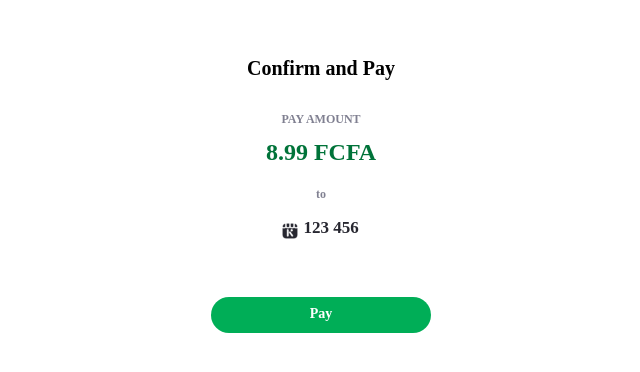
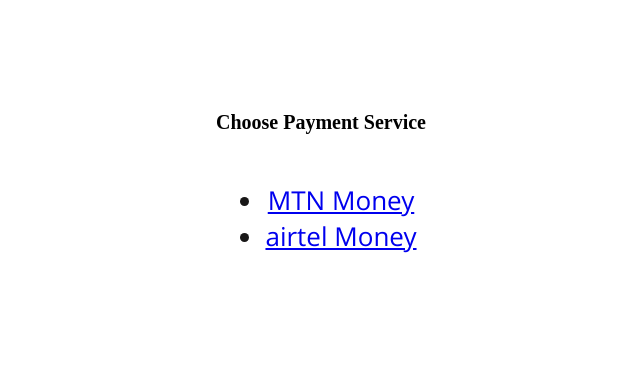
Before and after one commit to kaiostech/kpos, a React (Create React App) app: page / in a window 1280 px wide. Shown: the part 218-590 px from the top of the page, without its empty margins (319-959 px from the left). Built offline with nearby package versions, Linux system fonts and the light colour scheme.

Commit message:
add router

```diff
--- a/package.json
+++ b/package.json
@@ -13,6 +13,7 @@
     "gh-pages": "^4.0.0",
     "react": "^18.2.0",
     "react-dom": "^18.2.0",
+    "react-router-dom": "^6.6.1",
     "react-scripts": "5.0.1",
     "typescript": "^4.4.2",
     "web-vitals": "^2.1.0"
--- a/src/App.css
+++ b/src/App.css
@@ -29,6 +29,12 @@
   letter-spacing: normal;
   text-align: center;
   color: var(--7-000000);
+}
+
+.App-header h1 span{
+  font-size: 3rem;
+  font-weight: bold;
+  color: var(--blue-light);
 }
 
 .App-header h2 {
--- a/src/App.tsx
+++ b/src/App.tsx
@@ -1,28 +1,19 @@
-import React, { useState } from 'react';
-import tick from './ic-tick.svg';
+import React from 'react';
+import {Route, Routes} from "react-router-dom";
 import './App.css';
 
+import PaymentService from './Paymentservices';
+import PaymentConfirm from './Paymentconfirm';
+
+
 function App() {
-  const [isMain, setMain] = useState(true);
-  const toggleClass = () => {
-    setMain(!isMain);
-    console.log(isMain);
-  }
-
   return (
     <div className="App">
-      {/* className={isActive ? 'your_className': null}  */}
-      <header className={isMain ? "App-header" : "App-header second"}>
-        <img src={tick} className="tick" alt="tick" />
-        <h1 className='main'>Confirm and Pay</h1>
-        <h1 className='second'>Payment Success</h1>
-        <h2 className='main'>PAY AMOUNT</h2>
-        <h2 className='second'>TOTAL PRICE</h2>
-        <span className={isMain ? "Price" : "Price second"}>8.99 FCFA</span>
-        <span className="PriceTo">to</span>
-        <span className="TillID">123&nbsp;456</span>
-        <button tabIndex={0} type="button" onClick={toggleClass} autoFocus> Pay </button>
-      </header>
+      <Routes>
+        <Route path="/" element={<PaymentService/>}/>
+        <Route path="/pay/" element={<PaymentConfirm/>}/>
+        {/* <Route path="/pay/:id" element={<PaymentConfirm/>}/> */}
+      </Routes>
     </div>
   );
 }
--- /dev/null
+++ b/src/Paymentconfirm.tsx
@@ -0,0 +1,28 @@
+import React, { useState } from 'react';
+import { useLocation } from 'react-router-dom';
+import tick from './ic-tick.svg';
+
+function Paymentconfirm () {
+  const [isMain, setMain] = useState(true);
+  const location = useLocation();
+  const searchParams = new URLSearchParams(location.search);
+  const toggleClass = () => {
+    setMain(!isMain);
+  }
+
+  return (
+    <header className={isMain ? "App-header" : "App-header second"}>
+      <img src={tick} className="tick" alt="tick" />
+      <h1 className='main'>Confirm and Pay with: <span> {searchParams.get('pid')} </span></h1>
+      <h1 className='second'>Payment Success</h1>
+      <h2 className='main'>PAY AMOUNT</h2>
+      <h2 className='second'>TOTAL PRICE</h2>
+      <span className={isMain ? "Price" : "Price second"}>8.99 FCFA</span>
+      <span className="PriceTo">to</span>
+      <span className="TillID">123&nbsp;456</span>
+      <button tabIndex={0} type="button" onClick={toggleClass} autoFocus> Pay </button>
+    </header>
+  );
+}
+
+export default Paymentconfirm;
--- /dev/null
+++ b/src/Paymentservices.tsx
@@ -0,0 +1,15 @@
+import React from 'react';
+
+function Paymentservice () {
+  return (
+    <header className="App-header">
+      <h1>Choose Payment Service</h1>
+      <ul>
+        <li><a href='#/pay?pid=mtn'>MTN Money</a></li>
+        <li><a href='#/pay?pid=airtel'>airtel Money</a></li>
+      </ul>
+    </header>
+  );
+}
+
+export default Paymentservice;
--- a/src/index.tsx
+++ b/src/index.tsx
@@ -1,4 +1,5 @@
 import React from 'react';
+import { HashRouter } from 'react-router-dom';
 import ReactDOM from 'react-dom/client';
 import './index.css';
 import App from './App';
@@ -9,7 +10,9 @@
 );
 root.render(
   <React.StrictMode>
-    <App />
+    <HashRouter>
+      <App />
+    </HashRouter>
   </React.StrictMode>
 );
 
```
Also changed, not shown: 1 other file (tests, documents, lock files or other folders).
